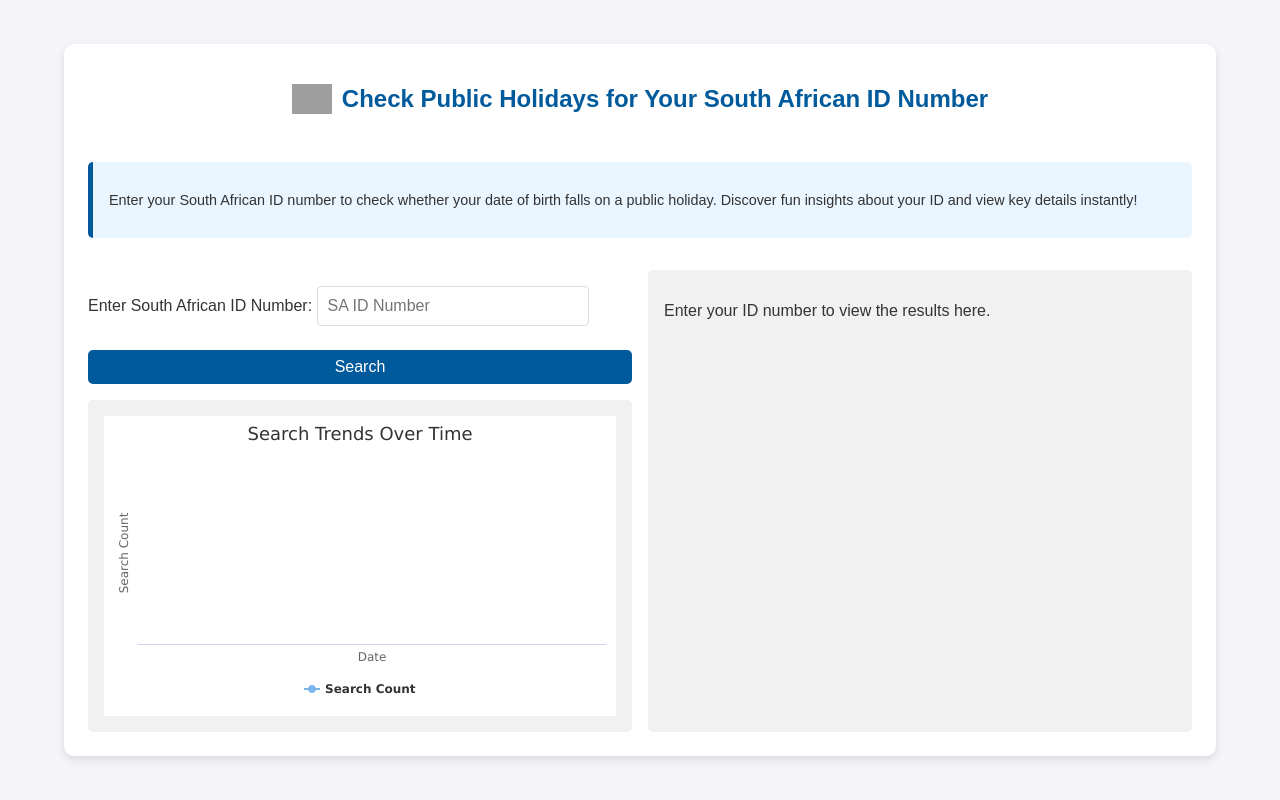
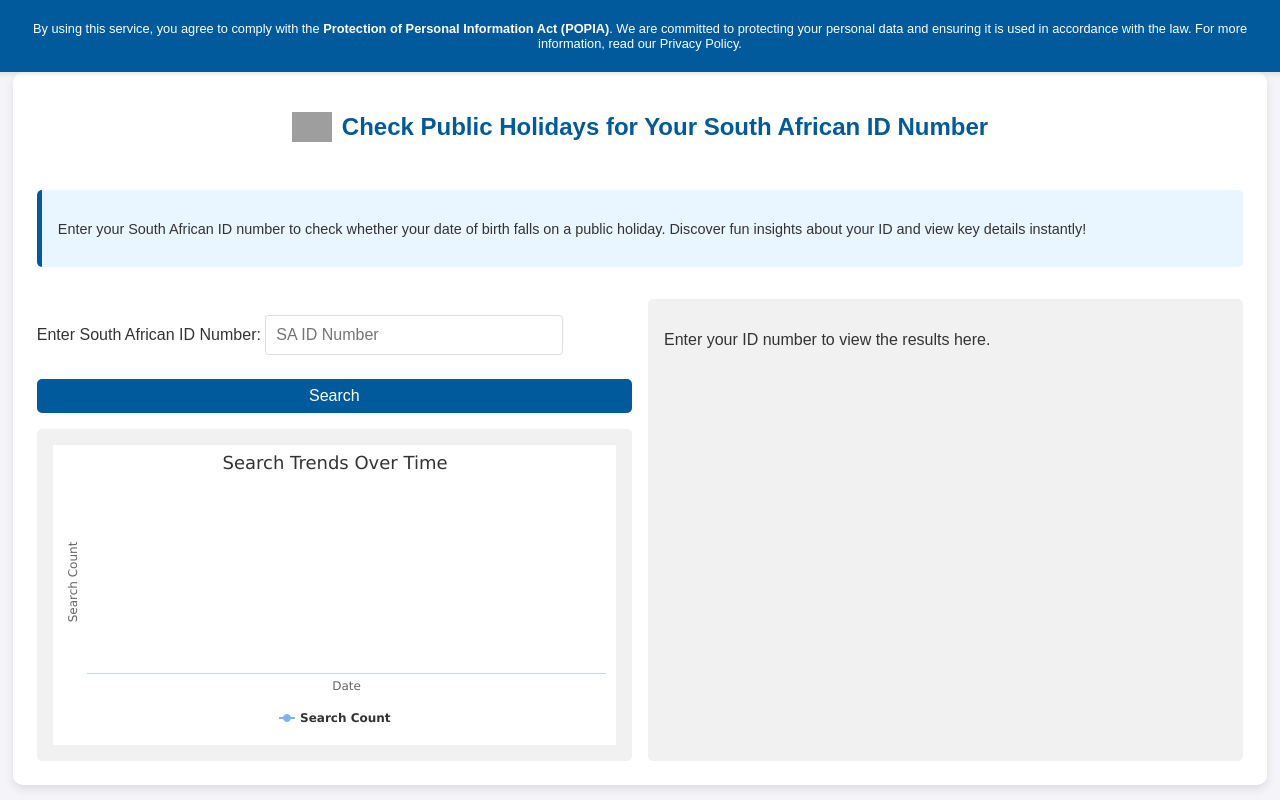
Before and after one commit to Davidmdawe/django-sa-id-checker-app, a Django app: page / in a window 1280 px wide. Run offline with Django 3.2, Linux system fonts and the light colour scheme; grey boxes are pictures that could not be loaded.

Commit message:
Update home.html

```diff
--- a/id_check/templates/id_check/home.html
+++ b/id_check/templates/id_check/home.html
@@ -2,9 +2,12 @@
 <html lang="en">
 <head>
     <meta charset="UTF-8">
-    <meta name="viewport" content="width=device-width, initial-scale=1.0">
+    <meta name="iewport" content="width=device-width, initial-scale=1.0">
     <title>SA ID Number Check</title>
+    <link rel="icon" href="https://upload.wikimedia.org/wikipedia/commons/a/af/Flag_of_South_Africa.svg" type="image/png">
+
     <style>
+
         body {
             font-family: 'Arial', sans-serif;
             margin: 0;
@@ -12,14 +15,32 @@
             background-color: #f4f4f9;
             color: #333;
             display: flex;
-            justify-content: center;
             align-items: center;
+            flex-direction: column;
+            justify-content: flex-start;
             min-height: 100vh;
         }
 
+        .disclaimer {
+            background-color: #005A9C;
+            color: white;
+            text-align: center;
+            padding: 0.5rem; /* Reduced padding */
+            font-size: 0.8rem; /* Smaller font size */
+            line-height: 1.2; /* Adjusted line height */
+            width: 100%;
+            box-shadow: 0 2px 5px rgba(0, 0, 0, 0.1);
+            z-index: 1000;
+        }
+
+        .disclaimer a {
+            color: #ffdd57;
+            text-decoration: underline;
+        }
+
         .container {
-            width: 90%;
-            max-width: 1200px;
+            width: 98%; /* Occupies almost the entire screen width */
+            max-width: 1600px; /* Increased the maximum width */
             background: #ffffff;
             border-radius: 10px;
             box-shadow: 0 4px 10px rgba(0, 0, 0, 0.1);
@@ -29,6 +50,26 @@
             padding: 1.5rem;
             box-sizing: border-box;
         }
+
+        input {
+            padding: 10px;
+            border: 1px solid #ddd;
+            border-radius: 4px;
+            font-size: 16px;
+            width: 80%; /* Input fields scale with container */
+            box-sizing: border-box;
+        }
+
+        @media (max-width: 768px) {
+            .container {
+                grid-template-columns: 1fr; /* Single-column layout for smaller screens */
+            }
+
+            input {
+                width: 100%; /* Full width for inputs on smaller devices */
+            }
+        }
+
 
         .header {
             grid-column: 1 / -1; /* Spans both columns */
@@ -164,6 +205,13 @@
     <script src="https://code.highcharts.com/highcharts.js"></script>
 </head>
 <body>
+    <div class="disclaimer">
+        <p>
+            By using this service, you agree to comply with the <strong>Protection of Personal Information Act (POPIA)</strong>.
+            We are committed to protecting your personal data and ensuring it is used in accordance with the law.
+            For more information, read our Privacy Policy.
+        </p>
+    </div>
     <div class="container">
         <div class="header">
             <h1>
@@ -184,7 +232,7 @@
             <form method="POST">
                 {% csrf_token %}
                 {{ form.as_p }}
-                <button type="submit" >Search</button>
+                <button id="search-button" type="submit">Search</button>
             </form>
 
             <div class="chart-container">
@@ -252,6 +300,43 @@
                 }))
             }]
         });
+
+        const idInput = document.querySelector('input[name="id_number"]');
+        const searchButton = document.getElementById('search-button');
+
+        // Function to validate the ID number
+        function isValidIdNumber(idNumber) {
+            if (!/^\d{13}$/.test(idNumber)) return false;
+
+            const dob = idNumber.slice(0, 6); // YYMMDD
+            const year = parseInt(dob.slice(0, 2), 10) + (dob.slice(0, 2) > '22' ? 1900 : 2000);
+            const month = parseInt(dob.slice(2, 4), 10);
+            const day = parseInt(dob.slice(4, 6), 10);
+
+            const birthDate = new Date(year, month - 1, day);
+            if (birthDate.getFullYear() !== year || birthDate.getMonth() + 1 !== month || birthDate.getDate() !== day) return false;
+            if (birthDate > new Date()) return false;
+
+            return true;
+        }
+
+        // Enable the button only when the input is valid
+        idInput.addEventListener('input', () => {
+            const idNumber = idInput.value.trim();
+            if (isValidIdNumber(idNumber)) {
+                searchButton.disabled = false;
+            } else {
+                searchButton.disabled = true;
+            }
+        });
+
+        // If the search was successful, ensure the button stays enabled
+        document.addEventListener('DOMContentLoaded', () => {
+            if (isValidIdNumber(idInput.value.trim())) {
+                searchButton.disabled = false;
+            }
+        });
+
     </script>
 </body>
 </html>
```
